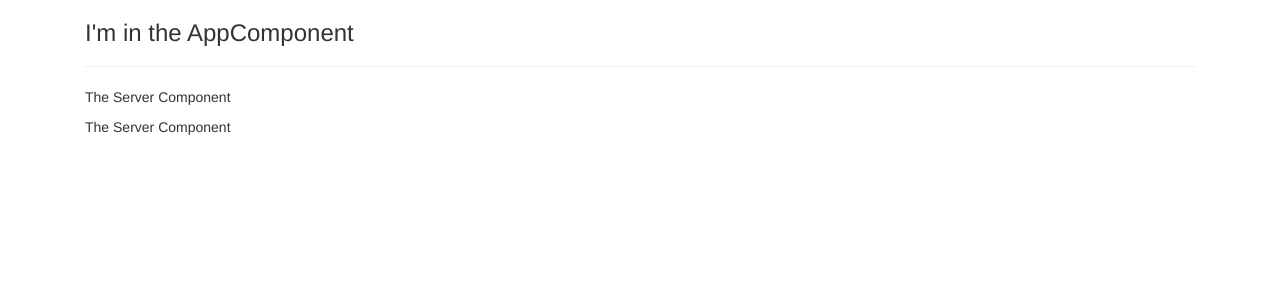
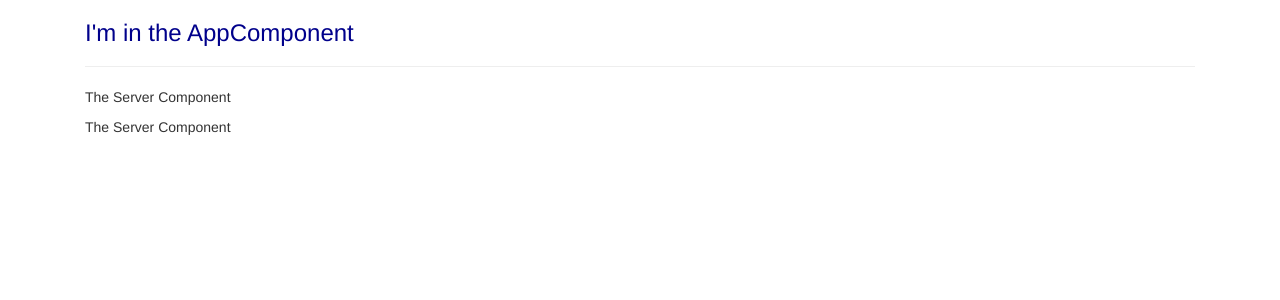
Before and after one commit to ChrisTheBrave/learn-ng-seven, an Angular app: page / in a window 1280 px wide. Shown: the top 300 px of the page. Built offline with nearby package versions, Linux system fonts and the light colour scheme.

Commit message:
Added styling to h3 in app-component.html

```diff
--- a/src/app/app.component.css
+++ b/src/app/app.component.css
@@ -0,0 +1,3 @@
+h3 {
+  color: darkblue;
+}
```
